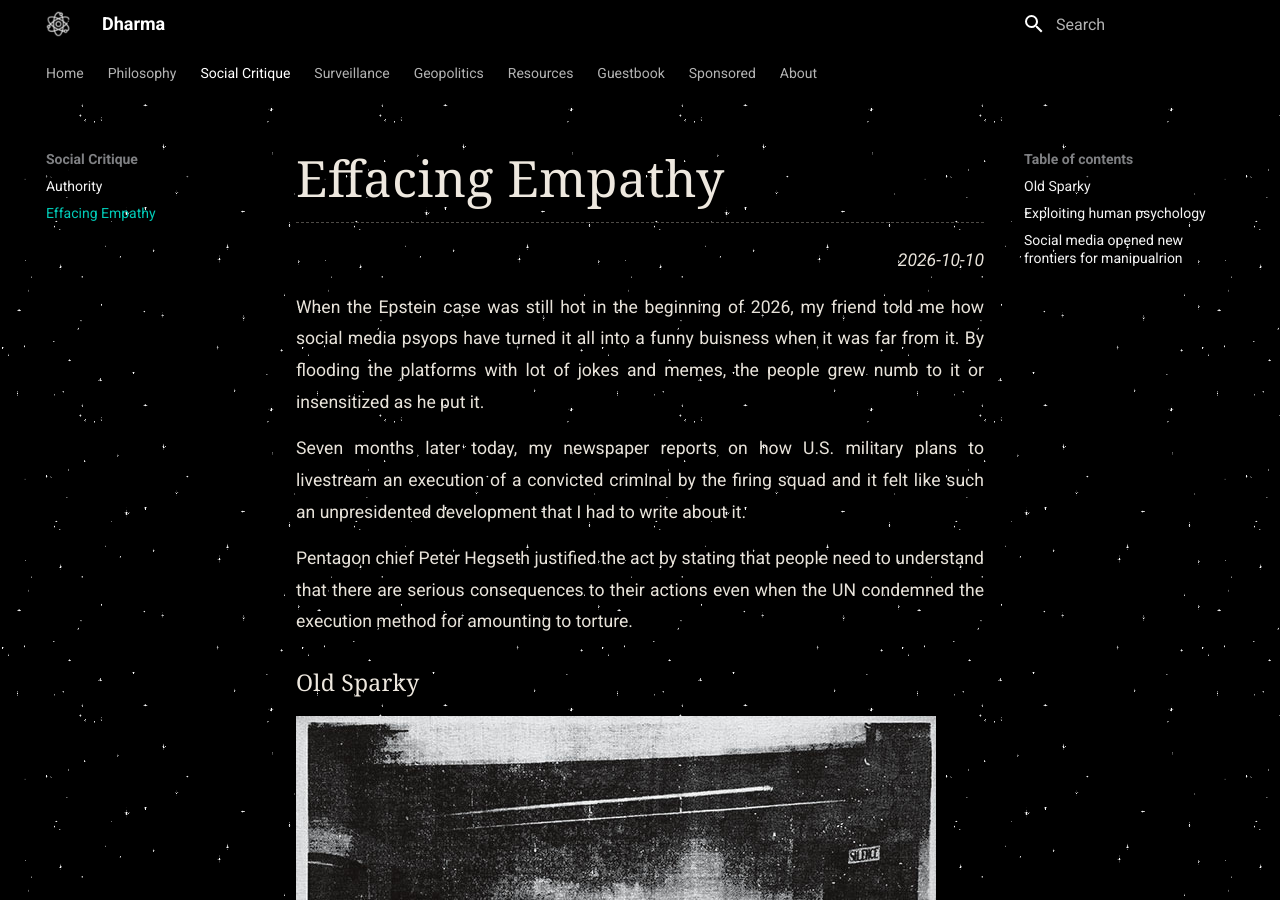
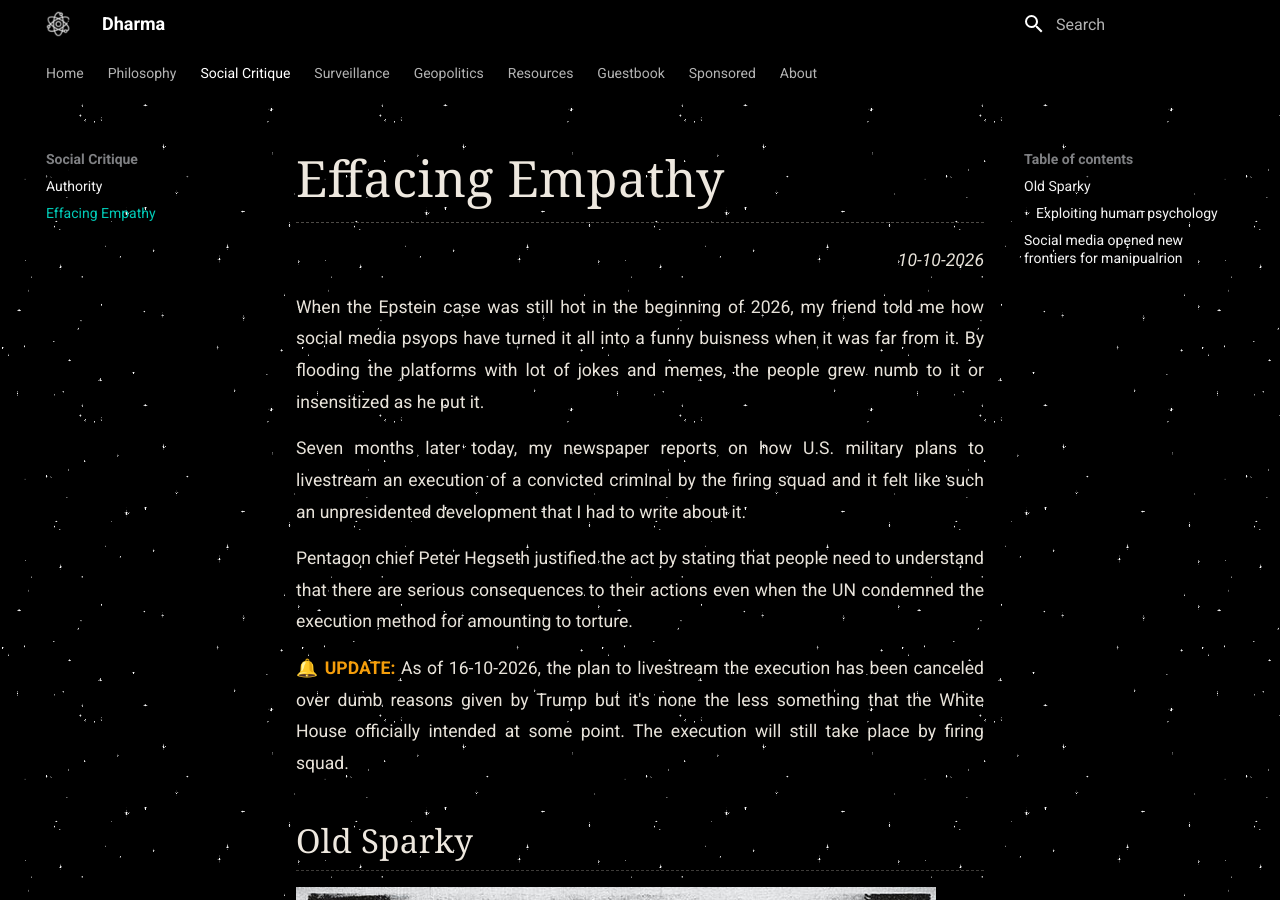
Before and after one commit to acorn23/Dharma, an MkDocs documentation site: the page built from docs/manipulation.md, in a window 1280 px wide and 900 px high. Built offline with MkDocs 1.6.1 and Material for MkDocs 9.7.7, drawn with Linux system fonts in a browser that asks for light colours.

```diff
--- a/docs/manipulation.md
+++ b/docs/manipulation.md
@@ -1,5 +1,5 @@
 # Effacing Empathy
-<span> <p style="text-align:right;"> *2026-10-10* </p> </span>
+<span> <p style="text-align:right;"> *10-10-2026* </p> </span>
 When the Epstein case was still hot in the beginning of 2026, my friend told me how social media psyops have turned it all into a funny buisness when it was far from it.
 By flooding the platforms with lot of jokes and memes, the people grew numb to it or insensitized as he put it.
 
@@ -7,7 +7,10 @@ Seven months later today, my newspaper reports on how U.S. military plans to liv
 
 Pentagon chief Peter Hegseth justified the act by stating that people need to understand that there are serious consequences to their actions even when the UN condemned the execution method for amounting to torture.
 
-### Old Sparky
+<span style="color:#f59e0b;font-weight:700;">
+&#128276; UPDATE:</span> As of 16-10-2026, the plan to livestream the execution has been canceled over dumb reasons given by Trump but it's none the less something that the White House officially intended at some point. The execution will still take place by firing squad.
+
+## Old Sparky
 
 ![Electric Chair](img/chair.jpg)
  <span> <p style="text-align:center;">*Little Electric Chair by Andy Warhol*
@@ -20,7 +23,7 @@ Pentagon chief Peter Hegseth justified the act by stating that people need to un
 <br>
 Little Electric Chair depicts a chair dubbed ‘Old Sparky’ at the Sing Sing penitentiary in New York with a. While the dark and grainy texture creates a foreboding mood, the actual content of the image is fairly unassuming; an empty chair in a room. However, when the piece is contextualized with its name and history, the terror and intent of the paintings is revealed. The fact that the subject is not an imaginary or ancient device, but a real, modern instrument for killing, invokes a harsh realization and a sense of panic. The reality that people have died in this chair gives the piece its weight.
 
- A main rationale for capital punishment is deterrence, exploiting self-preservation to prevent crime.
+A main rationale for capital punishment is deterrence, exploiting self-preservation to prevent crime.
 
 ### Exploiting human psychology
 
@@ -30,7 +33,7 @@ As seen in [understanding reality](reality.md#various-bias) section, human psych
 
 So if you can manipulate the apparent consensus, you can make people doubt their beliefs. At a maximum, you can make people change their beliefs and at a minimum, you can make people shut up.
 
-### Social media opened new frontiers for manipualrion
+## Social media opened new frontiers for manipualrion
 
 
 Before social media came, one way to manipulate reality was censorship. The government would have the gatekeepers and threaten to prosecute or shutdown the outlets if they disagreed.
```
Also changed, not shown: docs/opsec.md (+21 -2 lines), docs/img/opsec.jpg (added).
